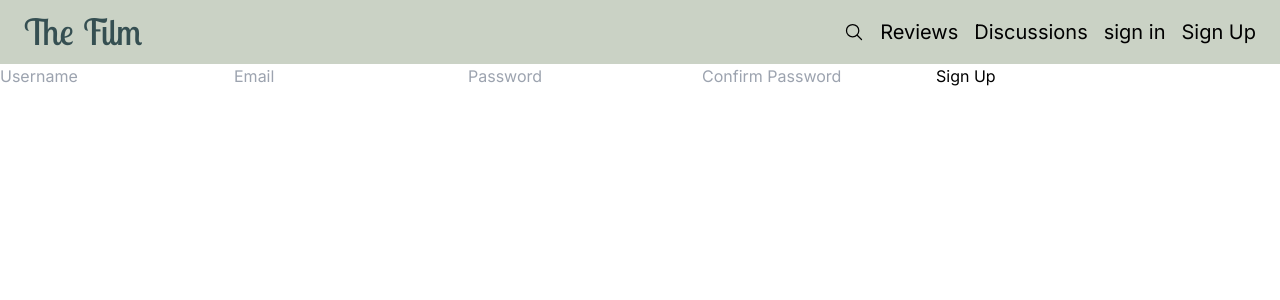
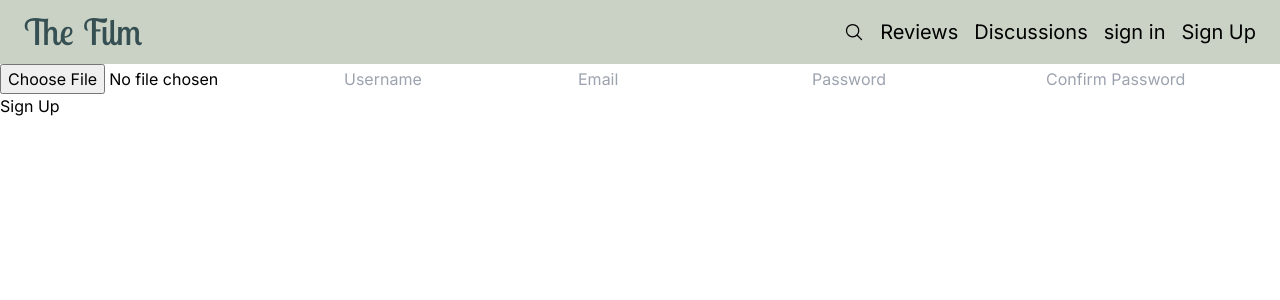
Before and after one commit to kangmin01/the-film, a Next.js app: page /signup in a window 1280 px wide. Shown: the top 300 px of the page. Built offline with nearby package versions, Linux system fonts and the light colour scheme; no server answers.

Commit message:
feat: add upload avatar image

```diff
--- a/next.config.js
+++ b/next.config.js
@@ -1,4 +1,8 @@
 /** @type {import('next').NextConfig} */
-const nextConfig = {}
+const nextConfig = {
+  images: {
+    domains: ["http://res.cloudinary.com"],
+  },
+};
 
-module.exports = nextConfig
+module.exports = nextConfig;
--- a/src/app/api/signup/route.ts
+++ b/src/app/api/signup/route.ts
@@ -7,6 +7,7 @@ export async function POST(req: NextRequest, res: Response) {
   await connectDB();
 
   const form = await req.formData();
+  const avatarUrl = form.get("avatarUrl");
   const username = form.get("username");
   const email = form.get("email") as string;
   const password = form.get("password") as string;
--- a/src/app/signup/page.tsx
+++ b/src/app/signup/page.tsx
@@ -1,17 +1,24 @@
 "use client";
 
+import { uploadImage } from "@/lib/uploadImage";
 import { useRouter } from "next/navigation";
-import { FormEvent, useState } from "react";
+import { ChangeEvent, FormEvent, useState } from "react";
 
 export default function SignUpPage() {
   const [message, setMessage] = useState();
+  const [file, setFile] = useState<File | null>(null);
   const router = useRouter();
 
   const handleSubmit = async (e: FormEvent) => {
     e.preventDefault();
 
     try {
+      if (file === null) return;
+      const url = await uploadImage(file);
+
       const formData = new FormData(e.target as HTMLFormElement);
+      formData.set("avatarUrl", url);
+
       const response = await fetch("/api/signup", {
         method: "POST",
         body: formData,
@@ -28,11 +35,24 @@ export default function SignUpPage() {
     }
   };
 
+  const handleChange = (e: ChangeEvent<HTMLInputElement>) => {
+    const { files } = e.target;
+    setFile(files && files[0]);
+  };
+
   return (
     <div>
       {message && <h1>{message}</h1>}
-      <form onSubmit={handleSubmit}>
-        {/* <input type="file" name="avatarUrl" accept="image/*" /> */}
+      {file && <img src={URL.createObjectURL(file)} alt="avatar" />}
+      <form onSubmit={handleSubmit} encType="multipart/form-data">
+        <input
+          type="file"
+          name="avatarUrl"
+          accept="image/*"
+          onChange={handleChange}
+          required
+        />
+        {/* <input type="text" name="username" placeholder="Username" required /> */}
         <input type="text" name="username" placeholder="Username" required />
         <input type="email" name="email" placeholder="Email" required />
         <input
--- /dev/null
+++ b/src/lib/uploadImage.ts
@@ -0,0 +1,12 @@
+export async function uploadImage(file: File) {
+  const data = new FormData();
+  data.append("file", file);
+  data.append("upload_preset", process.env.NEXT_PUBLIC_CLOUDINARY_PRESET!);
+
+  return fetch(process.env.NEXT_PUBLIC_CLOUDINARY_URL!, {
+    method: "POST",
+    body: data,
+  })
+    .then((res) => res.json())
+    .then((data) => data.url);
+}
```
Also changed, not shown: 1 other file (tests, documents, lock files or other folders).
